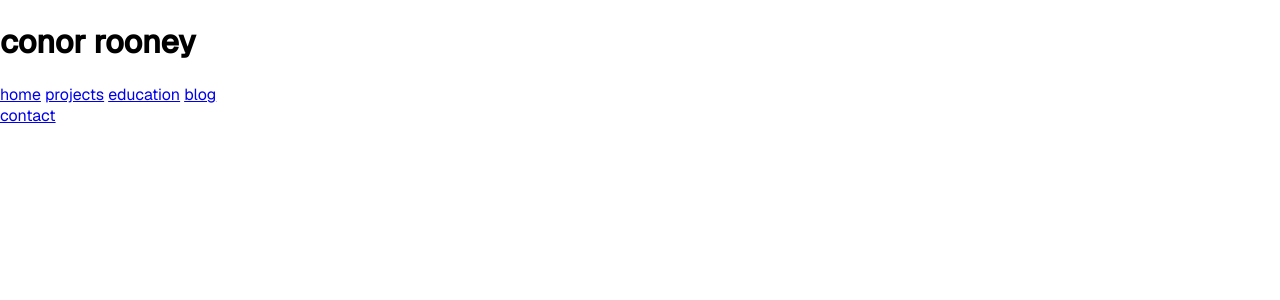
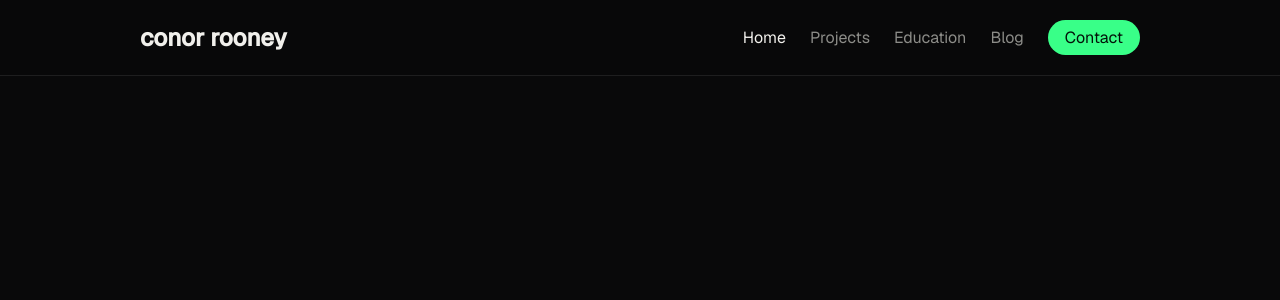
Before and after one commit to ConorRooney24/conor-rooney.com, a PHP site: page / in a window 1280 px wide. Shown: the top 300 px of the page. Run offline with PHP 8.4, Linux system fonts and the light colour scheme.

Commit message:
add css to complete header

```diff
--- a/public/css/global.css
+++ b/public/css/global.css
@@ -1,4 +1,5 @@
 body {
     margin: 0;
     font-family: "Geist", -apple-system, "Segoe UI", sans-serif;
+    background-color: #09090a;
 }
--- /dev/null
+++ b/public/css/header.css
@@ -0,0 +1,56 @@
+header {
+    position: sticky;
+    top: env(safe-area-inset-top, 0px);
+    z-index: 40;
+    background: rgba(9, 9, 10, .72);
+    -webkit-backdrop-filter: blur(14px);
+    backdrop-filter: blur(14px);
+    border-bottom: 1px solid rgba(255, 255, 255, .09);
+}
+
+.header-content {
+    display: flex;
+    align-items: center;
+    justify-content: space-between;
+    max-width: 1000px;
+    margin-left: auto;
+    margin-right: auto;
+    padding-top: 20px;
+    padding-bottom: 20px;
+}
+
+.header-name > h1 {
+    color: #f1f0ec;
+    font-size: 24px;
+    margin: 0;
+}
+
+.header-nav {
+    display: flex;
+    gap: 24px;
+    align-items: center;
+}
+
+.header-nav > a {
+    color: #8c8c88;
+    text-decoration: none;
+}
+
+#header-nav-link-active {
+    color: #f1f0ec;
+}
+
+.header-nav-button {
+    background-color: #39ff88;
+    border: 1px solid transparent;
+    border-radius: 100px;
+    padding-top: 6px;
+    padding-bottom: 6px;
+    padding-left: 16px;
+    padding-right: 16px;
+}
+
+.header-nav-button > a {
+    color: #031209;
+    text-decoration: none;
+}
--- a/public/index.html
+++ b/public/index.html
@@ -12,6 +12,7 @@
 
     <link rel="stylesheet" type="text/css" href="css/global.css"/>
     <link rel="stylesheet" type="text/css" href="css/index.css"/>
+    <link rel="stylesheet" type="text/css" href="css/header.css"/>
 </head>
 
 <body>
@@ -23,13 +24,13 @@
             </div>
             <nav class="header-nav">
 
-                <a href="index.html">home</a>
-                <a href="projects.html">projects</a>
-                <a href="education.html">education</a>
-                <a href="blog.html">blog</a>
+                <a id="header-nav-link-active" href="index.html">Home</a>
+                <a href="projects.html">Projects</a>
+                <a href="education.html">Education</a>
+                <a href="blog.html">Blog</a>
 
                 <div class="header-nav-button">
-                    <a href="contact.html">contact</a>
+                    <a href="contact.html">Contact</a>
                 </div>
 
             </nav>
@@ -37,5 +38,4 @@
     </header>
 </body>
 
-
 </html>
```
